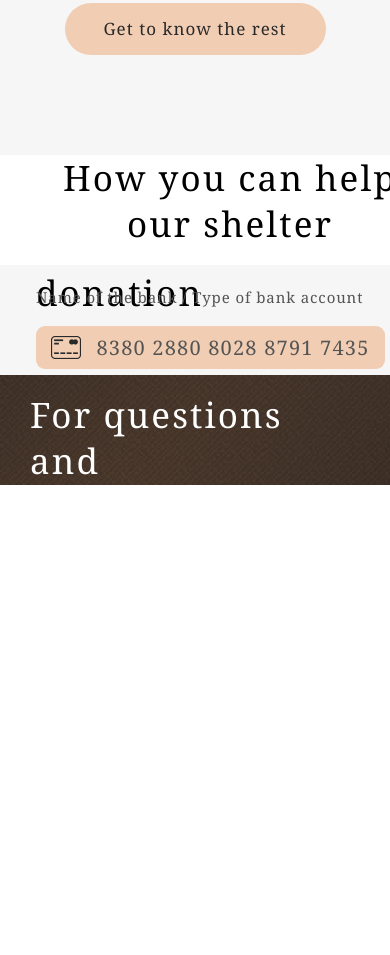
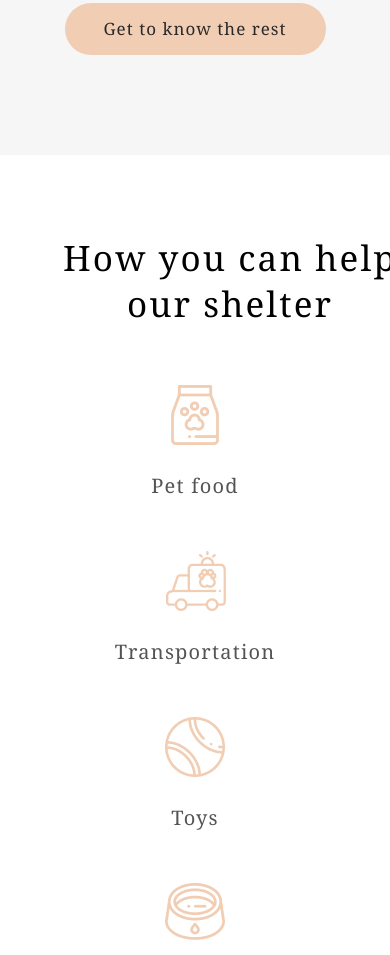
Before and after one commit to maksimizer/aksimizer-JSFE2022Q1, a plain HTML site: page shelter/pages/main/index.html in a window 390 px wide. Shown: the part 2935-3890 px from the top of the page. Before the commit the page ends 3420 px from the top, so only its background shows below. Drawn offline with Linux system fonts and the light colour scheme.

Commit message:
feat: add help adaptive for 768px

```diff
--- a/shelter/pages/main/index.html
+++ b/shelter/pages/main/index.html
@@ -91,7 +91,7 @@
                     <p>Toys</p>
                 </div>
                 <div class="help-item">
-                    <img src="../../assets/images/bowls-and-cups.png" alt="bowls and cups">
+                    <img class="bowls-img" src="../../assets/images/bowls-and-cups.png" alt="bowls and cups">
                     <p>Bowls and cups</p>
                 </div>
                 <div class="help-item">
@@ -99,7 +99,7 @@
                     <p>Shampoos</p>
                 </div>
                 <div class="help-item">
-                    <img src="../../assets/images/vitamins.png" alt="vitamins">
+                    <img class="vitamins-img" src="../../assets/images/vitamins.png" alt="vitamins">
                     <p>Vitamins</p>
                 </div>
                 <div class="help-item">
@@ -107,7 +107,7 @@
                     <p>Medicines</p>
                 </div>
                 <div class="help-item">
-                    <img src="../../assets/images/collars-or-leashes.png" alt="collars">
+                    <img class="collars-img" src="../../assets/images/collars-or-leashes.png" alt="collars">
                     <p>Collars / leashes</p>
                 </div>
                 <div class="help-item">
--- a/shelter/pages/main/style.css
+++ b/shelter/pages/main/style.css
@@ -584,4 +584,30 @@ body {
     height: 100%;
     column-gap: 40px;
 }
+
+        /* HELP */
+
+.help-container {
+    padding-top: 80px;
+    padding-bottom: 95px;
+    height: auto;
+
 }
+.help-list-container {
+    display: flex;
+    align-items: baseline ;
+    justify-content: center;
+    flex-wrap: wrap;
+    height: auto;
+    gap: 55px 60px;
+}
+.help-item {
+ width: 170px;
+ height: 111px;
+}
+.help-item p {
+    margin-top: 25px;
+    text-align: center;
+}
+
+}
```
